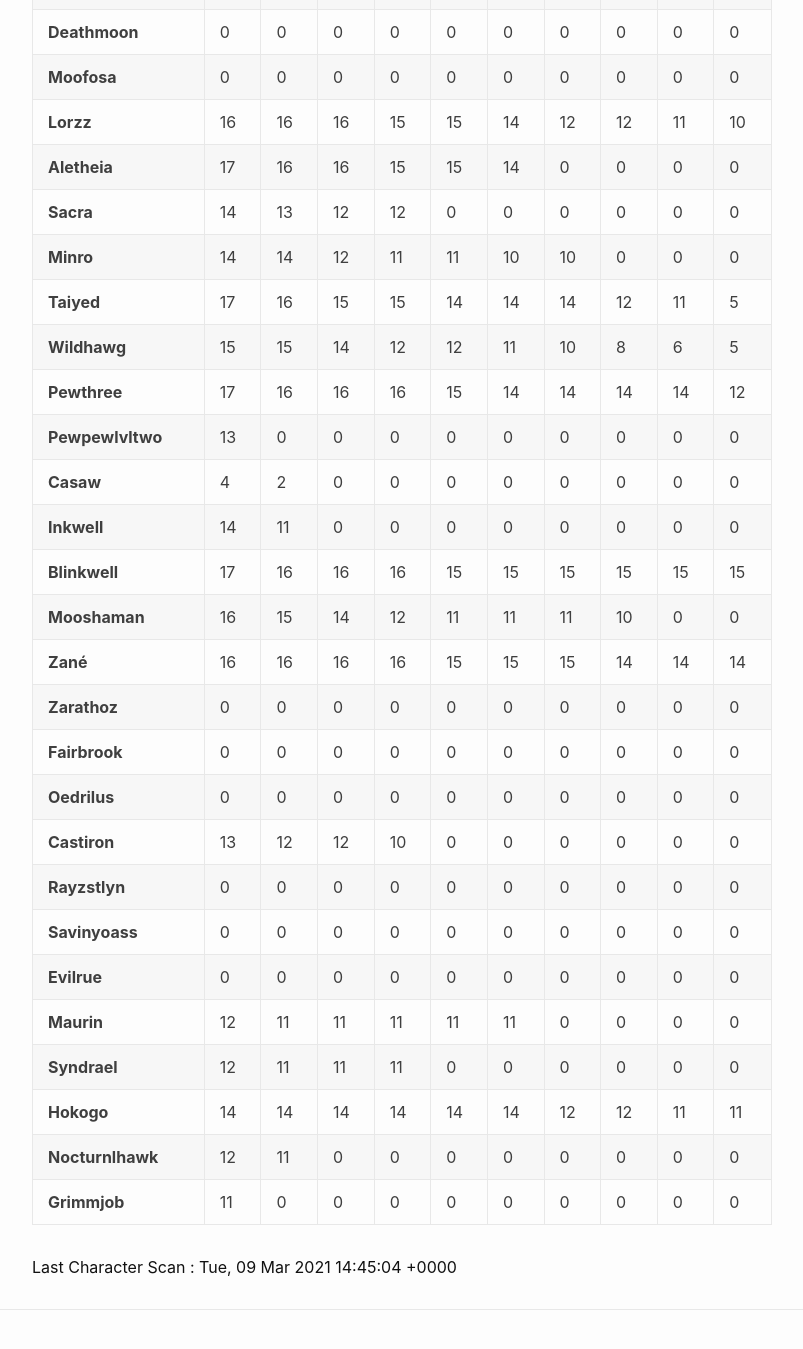
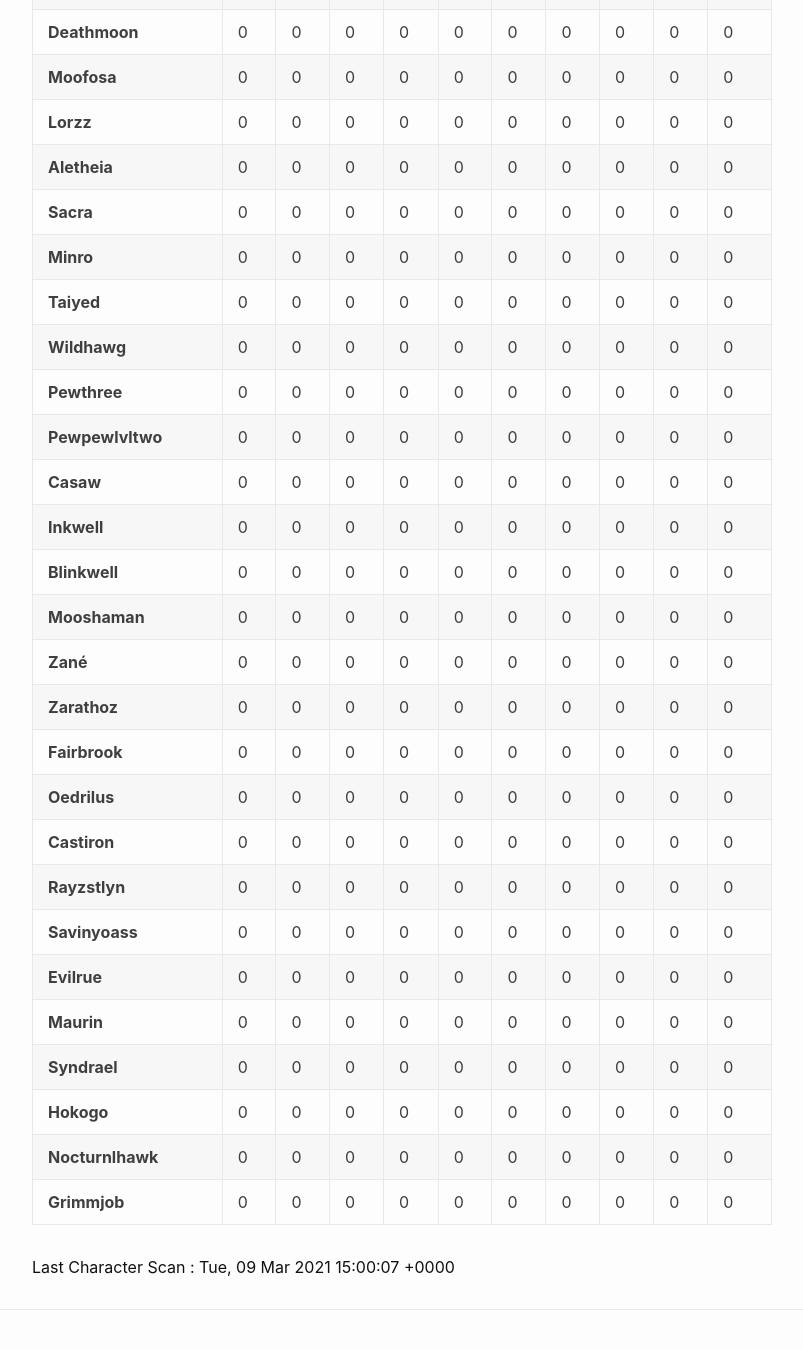
Before and after one commit to eldertribunal/keystonetracker, a Jekyll site: the page built from weekly.md, in a window 1280 px wide and 1400 px high, scrolled down 449 px. Shown: the top 1349 px of the window, without its empty margins (126-929 px from the left). Built offline with Jekyll 4.4.1, drawn with Linux system fonts in a browser that asks for light colours; some of the changed text lies outside the part shown.

Commit message:
auto scan Tue Mar  9 15:00:57 UTC 2021

```diff
--- a/_data/scanned.json
+++ b/_data/scanned.json
@@ -1,3 +1,3 @@
 {
-  "timestamp": 1615301104
+  "timestamp": 1615302007
 }
--- a/_data/weekly.json
+++ b/_data/weekly.json
@@ -2,7 +2,7 @@
   {
     "name": "Acorn",
     "dungeons": [
-      14,
+      0,
       0,
       0,
       0,
@@ -17,27 +17,27 @@
   {
     "name": "Legume",
     "dungeons": [
-      17,
-      16,
-      16,
-      16,
-      16,
-      15,
-      15,
-      15,
-      14,
-      14
+      0,
+      0,
+      0,
+      0,
+      0,
+      0,
+      0,
+      0,
+      0,
+      0
     ]
   },
   {
     "name": "Gochujang",
     "dungeons": [
-      13,
-      12,
-      12,
-      12,
-      11,
-      11,
+      0,
+      0,
+      0,
+      0,
+      0,
+      0,
       0,
       0,
       0,
@@ -47,9 +47,9 @@
   {
     "name": "Hecubus",
     "dungeons": [
-      9,
-      8,
-      6,
+      0,
+      0,
+      0,
       0,
       0,
       0,
@@ -62,16 +62,16 @@
   {
     "name": "Beastmaster",
     "dungeons": [
-      15,
-      15,
-      15,
-      15,
-      14,
-      14,
-      14,
-      14,
-      14,
-      14
+      0,
+      0,
+      0,
+      0,
+      0,
+      0,
+      0,
+      0,
+      0,
+      0
     ]
   },
   {
@@ -122,27 +122,27 @@
   {
     "name": "Lorzz",
     "dungeons": [
-      16,
-      16,
-      16,
-      15,
-      15,
-      14,
-      12,
-      12,
-      11,
-      10
+      0,
+      0,
+      0,
+      0,
+      0,
+      0,
+      0,
+      0,
+      0,
+      0
     ]
   },
   {
     "name": "Aletheia",
     "dungeons": [
-      17,
-      16,
-      16,
-      15,
-      15,
-      14,
+      0,
+      0,
+      0,
+      0,
+      0,
+      0,
       0,
       0,
       0,
@@ -152,10 +152,10 @@
   {
     "name": "Sacra",
     "dungeons": [
-      14,
-      13,
-      12,
-      12,
+      0,
+      0,
+      0,
+      0,
       0,
       0,
       0,
@@ -167,13 +167,13 @@
   {
     "name": "Minro",
     "dungeons": [
-      14,
-      14,
-      12,
-      11,
-      11,
-      10,
-      10,
+      0,
+      0,
+      0,
+      0,
+      0,
+      0,
+      0,
       0,
       0,
       0
@@ -182,52 +182,52 @@
   {
     "name": "Taiyed",
     "dungeons": [
-      17,
-      16,
-      15,
-      15,
-      14,
-      14,
-      14,
-      12,
-      11,
-      5
+      0,
+      0,
+      0,
+      0,
+      0,
+      0,
+      0,
+      0,
+      0,
+      0
     ]
   },
   {
     "name": "Wildhawg",
     "dungeons": [
-      15,
-      15,
-      14,
-      12,
-      12,
-      11,
-      10,
-      8,
-      6,
-      5
+      0,
+      0,
+      0,
+      0,
+      0,
+      0,
+      0,
+      0,
+      0,
+      0
     ]
   },
   {
     "name": "Pewthree",
     "dungeons": [
-      17,
-      16,
-      16,
-      16,
-      15,
-      14,
-      14,
-      14,
-      14,
-      12
+      0,
+      0,
+      0,
+      0,
+      0,
+      0,
+      0,
+      0,
+      0,
+      0
     ]
   },
   {
     "name": "Pewpewlvltwo",
     "dungeons": [
-      13,
+      0,
       0,
       0,
       0,
@@ -242,8 +242,8 @@
   {
     "name": "Casaw",
     "dungeons": [
-      4,
-      2,
+      0,
+      0,
       0,
       0,
       0,
@@ -257,8 +257,8 @@
   {
     "name": "Inkwell",
     "dungeons": [
-      14,
-      11,
+      0,
+      0,
       0,
       0,
       0,
@@ -272,29 +272,29 @@
   {
     "name": "Blinkwell",
     "dungeons": [
-      17,
-      16,
-      16,
-      16,
-      15,
-      15,
-      15,
-      15,
-      15,
-      15
+      0,
+      0,
+      0,
+      0,
+      0,
+      0,
+      0,
+      0,
+      0,
+      0
     ]
   },
   {
     "name": "Mooshaman",
     "dungeons": [
-      16,
-      15,
-      14,
-      12,
-      11,
-      11,
-      11,
-      10,
+      0,
+      0,
+      0,
+      0,
+      0,
+      0,
+      0,
+      0,
       0,
       0
     ]
@@ -302,16 +302,16 @@
   {
     "name": "Zan\u00e9",
     "dungeons": [
-      16,
-      16,
-      16,
-      16,
-      15,
-      15,
-      15,
-      14,
-      14,
-      14
+      0,
+      0,
+      0,
+      0,
+      0,
+      0,
+      0,
+      0,
+      0,
+      0
     ]
   },
   {
@@ -362,10 +362,10 @@
   {
     "name": "Castiron",
     "dungeons": [
-      13,
-      12,
-      12,
-      10,
+      0,
+      0,
+      0,
+      0,
       0,
       0,
       0,
@@ -422,12 +422,12 @@
   {
     "name": "Maurin",
     "dungeons": [
-      12,
-      11,
-      11,
-      11,
-      11,
-      11,
+      0,
+      0,
+      0,
+      0,
+      0,
+      0,
       0,
       0,
       0,
@@ -437,10 +437,10 @@
   {
     "name": "Syndrael",
     "dungeons": [
-      12,
-      11,
-      11,
-      11,
+      0,
+      0,
+      0,
+      0,
       0,
       0,
       0,
@@ -452,23 +452,23 @@
   {
     "name": "Hokogo",
     "dungeons": [
-      14,
-      14,
-      14,
-      14,
-      14,
-      14,
-      12,
-      12,
-      11,
-      11
+      0,
+      0,
+      0,
+      0,
+      0,
+      0,
+      0,
+      0,
+      0,
+      0
     ]
   },
   {
     "name": "Nocturnlhawk",
     "dungeons": [
-      12,
-      11,
+      0,
+      0,
       0,
       0,
       0,
@@ -482,7 +482,7 @@
   {
     "name": "Grimmjob",
     "dungeons": [
-      11,
+      0,
       0,
       0,
       0,
```
